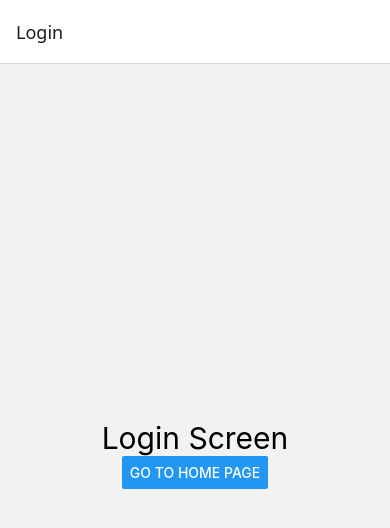
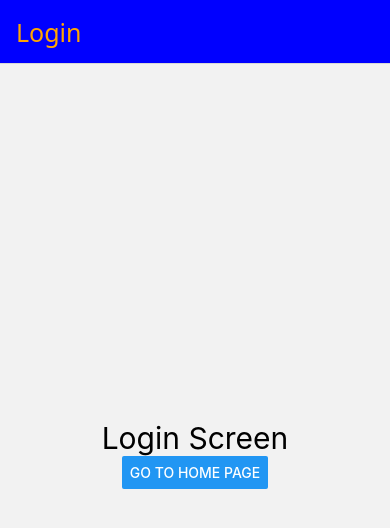
Before and after one commit to CoderKing202/reactNativeTutorial, a React Native app: screen / in a window 390 px wide. Shown: the top 528 px of the page. Built offline with nearby package versions, Linux system fonts and the light colour scheme.

Commit message:
Lesson 40 Style in Stack navigation_React Navigation_v6

```diff
--- a/App.jsx
+++ b/App.jsx
@@ -9,9 +9,33 @@ const App = () => {
 
 return (
 <NavigationContainer>
-  <Stack.Navigator>
-  <Stack.Screen name="Login" component={Login}/>
-  <Stack.Screen name="Home" component={Home}/>
+  <Stack.Navigator
+  screenOptions={
+    {
+      headerStyle:{
+          backgroundColor:'blue',
+    },
+    headerTitleStyle:{
+      fontSize:25
+    },
+    headerTintColor:'orange'
+
+    }}
+  >
+  <Stack.Screen name="Login" component={Login} />
+  <Stack.Screen name="Home" component={Home}
+    options={
+      {
+        headerStyle:{
+            backgroundColor:'skyblue',
+      },
+      headerTitleStyle:{
+        fontSize:40
+      },
+      headerTintColor:'white'
+
+      }}
+  />
   </Stack.Navigator>
 </NavigationContainer>
   )
```
